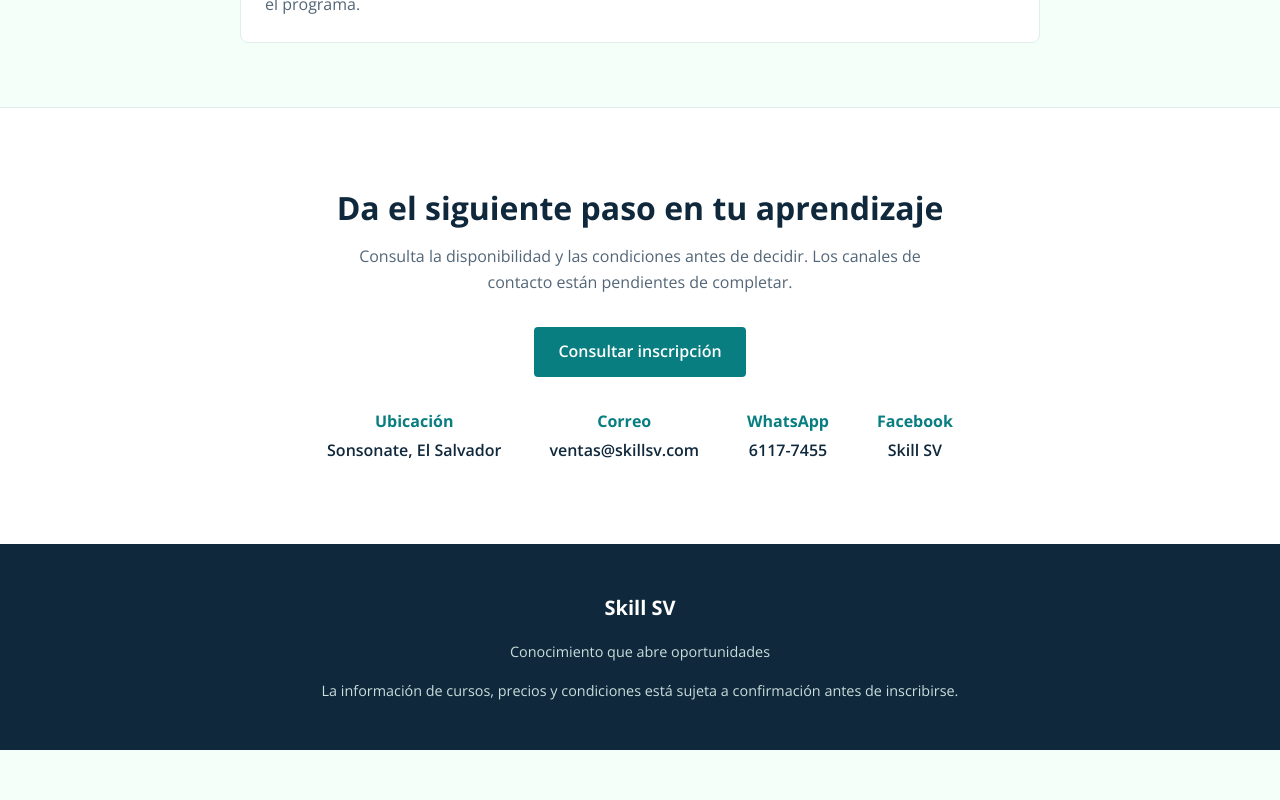
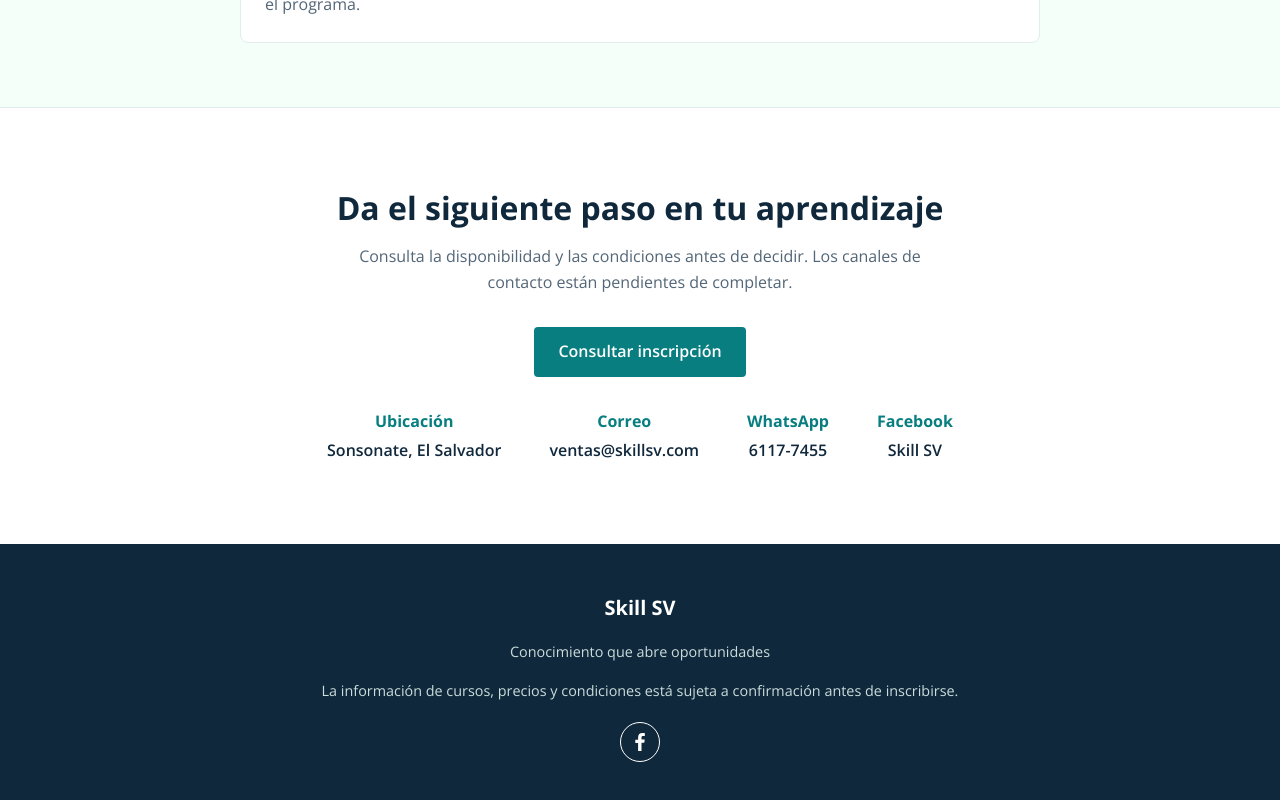
Before and after one commit to bt1141022012/skillsv, a React (Vite) app: page / in a window 1280 px wide. Shown: the part 4790-5590 px from the top of the page. Before the commit the page ends 5540 px from the top, so only its background shows below. Built offline with nearby package versions, Linux system fonts and the light colour scheme.

Commit message:
agregar el boton de facebook

```diff
--- a/src/App.css
+++ b/src/App.css
@@ -1314,6 +1314,36 @@
   font-size: 0.9rem;
 }
 
+.facebook-link {
+  display: inline-flex;
+  width: 2.5rem;
+  height: 2.5rem;
+  align-items: center;
+  justify-content: center;
+  margin-top: 1.25rem;
+  border: 1px solid currentColor;
+  border-radius: 50%;
+  color: var(--white);
+  transition: background-color 160ms ease, color 160ms ease;
+}
+
+.facebook-link:hover,
+.facebook-link:focus-visible {
+  background: var(--white);
+  color: var(--secondary);
+}
+
+.facebook-link:focus-visible {
+  outline: 2px solid var(--accent);
+  outline-offset: 3px;
+}
+
+.facebook-link svg {
+  width: 1.5rem;
+  height: 1.5rem;
+  fill: currentColor;
+}
+
 @keyframes rise-in {
   from {
     opacity: 0;
--- a/src/App.jsx
+++ b/src/App.jsx
@@ -697,6 +697,17 @@ function App() {
           La información de cursos, precios y condiciones está sujeta a
           confirmación antes de inscribirse.
         </p>
+        <a
+          aria-label="Visita Skill SV en Facebook"
+          className="facebook-link"
+          href="https://www.facebook.com/share/1PGsUpbFca/"
+          rel="noreferrer"
+          target="_blank"
+        >
+          <svg aria-hidden="true" viewBox="0 0 24 24">
+            <path d="M13.5 21v-8.2h2.8l.4-3.2h-3.2V7.5c0-.9.3-1.5 1.6-1.5h1.7V3.1c-.3 0-1.3-.1-2.5-.1-2.5 0-4.2 1.5-4.2 4.3v2.4H7.3v3.2h2.8V21h3.4Z" />
+          </svg>
+        </a>
       </footer>
       {cartOpen && (
         <CartCheckout
```
